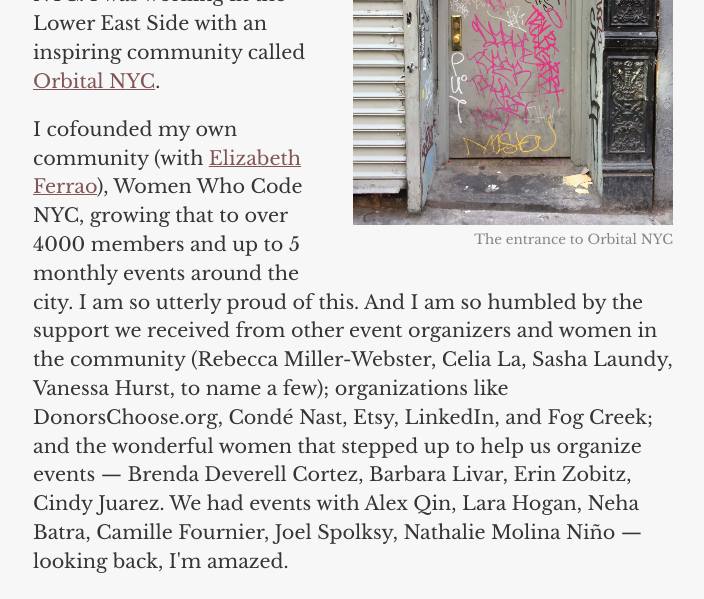
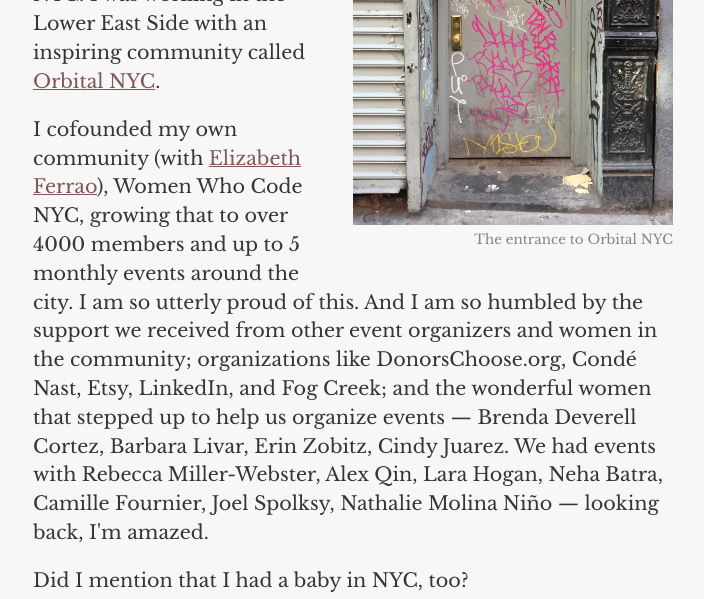
Before and after one commit to chicagoing/estella.dev, an Eleventy site: page src/work/index.html in a window 1280 px wide. Shown: the part 2490-3089 px from the top of the page, without its empty margins (287-991 px from the left). Built offline with nearby package versions, Linux system fonts and the light colour scheme; Eleventy itself is replaced by a stand-in of ours; files that its build step writes are made by us from their sources.

Commit message:
Remove names

```diff
--- a/src/work/index.html
+++ b/src/work/index.html
@@ -59,10 +59,10 @@ title: Work
       I cofounded my own community (with <a href="https://twitter.com/MusingMurmurs">Elizabeth Ferrao</a>),
       Women Who Code NYC, growing that to over 4000 members and up to 5 monthly events
       around the city. I am so utterly proud of this. And I am so humbled by the support we received from other
-      event organizers and women in the community (Rebecca Miller-Webster, Celia La, Sasha Laundy, Vanessa Hurst, to name a few);
+      event organizers and women in the community;
       organizations like DonorsChoose.org, Condé Nast, Etsy, LinkedIn, and Fog Creek; and the wonderful women that stepped up to
       help us organize events — Brenda Deverell Cortez, Barbara Livar, Erin Zobitz, Cindy Juarez. We had events with
-      Alex Qin, Lara Hogan, Neha Batra, Camille Fournier, Joel Spolksy, Nathalie Molina Niño — looking back, I'm amazed.
+      Rebecca Miller-Webster, Alex Qin, Lara Hogan, Neha Batra, Camille Fournier, Joel Spolksy, Nathalie Molina Niño — looking back, I'm amazed.
     </p>
     <p>Did I mention that I had a baby in NYC, too?</p>
     <figure>
```
